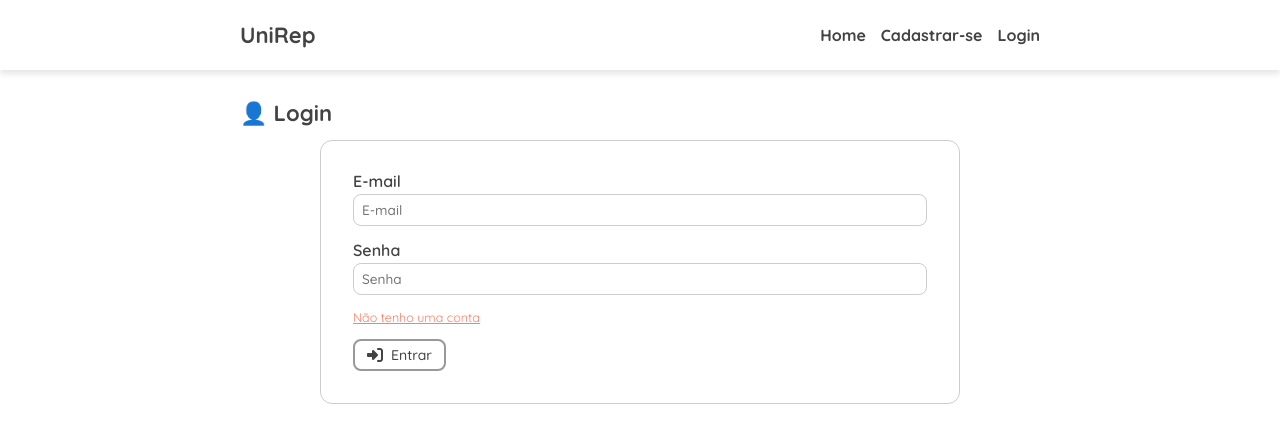
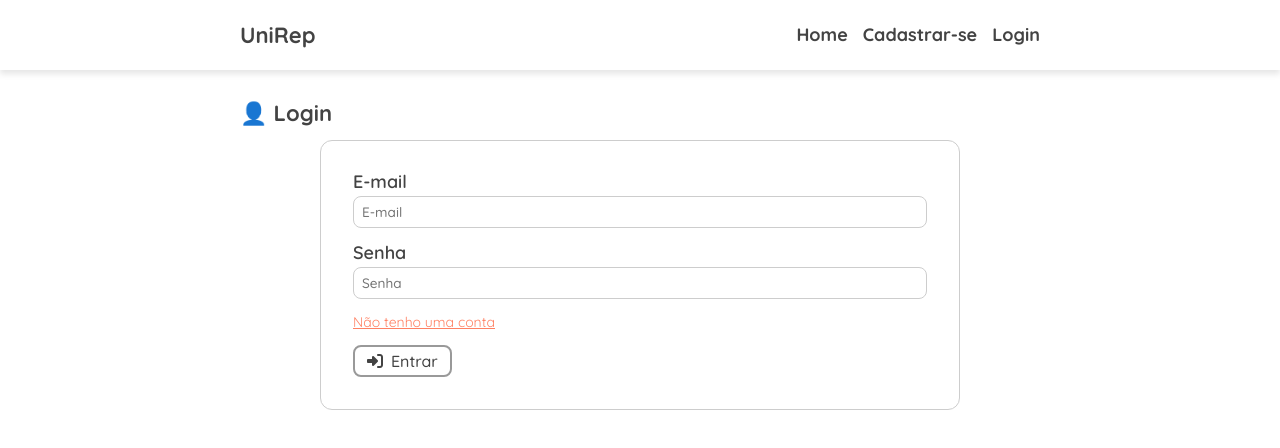
Before and after one commit to luacarol/unirep, a React (Create React App) app in the folder unirep_frontend/: page /login in a window 1280 px wide. Shown: the top 448 px of the page. Built offline with nearby package versions, Linux system fonts and the light colour scheme.

Commit message:
style: changing font size

```diff
--- a/unirep_frontend/src/styles/typography.css
+++ b/unirep_frontend/src/styles/typography.css
@@ -9,27 +9,27 @@
 }
 
 .minor-subtitle {
-    font-size: 16px;
+    font-size: 18px;
     font-weight: 600;
 }
 
 .text-commom {
-    font-size: 14px;
+    font-size: 16px;
     font-weight: 500;
 }
 
 .smaller-text {
-    font-size: 12.5px;
+    font-size: 14.5px;
     font-weight: 500;
 }
 
 .legend {
-    font-size: 12.5px;
+    font-size: 14px;
     font-weight: 700;
 }
 
 .link {
-    font-size: 12.5px !important;
+    font-size: 14px !important;
     font-weight: 400 !important;
     text-decoration: underline !important;
     color: var(--orange) !important;
```
